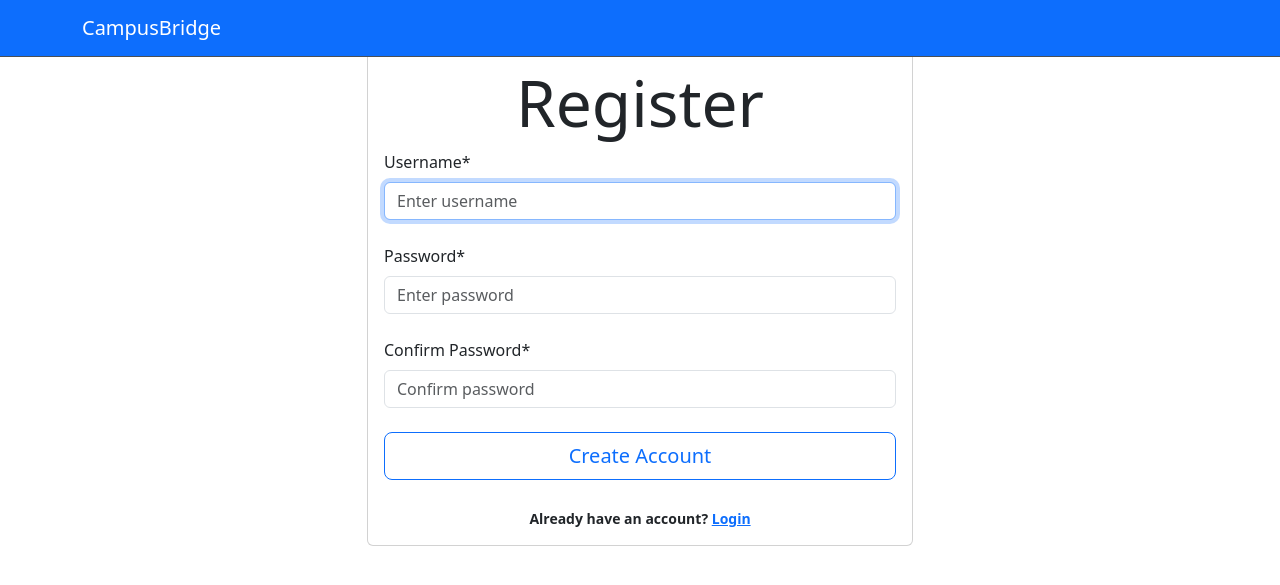
After one commit to rshaz2713/CampusBridge, a Django app: page /register/ in a window 1280 px wide. The commit adds this page. Shown: the top 585 px of the page. Run offline with Django 4.2, Linux system fonts and the light colour scheme.

Commit message:
Improve authentication UI and navbar logic

```diff
--- a/config/urls.py
+++ b/config/urls.py
@@ -16,12 +16,18 @@ Including another URLconf
 """
 from django.contrib import admin
 from django.urls import path, include
+from django.contrib.auth import views as auth_views
+from dashboard.views import dashboard_home
+
 
 # Root URL configuration. Routes traffic to appropriate Django apps.
 # You can check specific URLs of apps core and dashboard.
 urlpatterns = [
-    path('admin/', admin.site.urls),
+    path("admin/", admin.site.urls),
     path("", include("core.urls")),
-    path("accounts/", include("django.contrib.auth.urls")),
-    path("dashboard/", include("dashboard.urls")),
+    path("accounts/login/", auth_views.LoginView.as_view(
+        template_name="registration/login.html"
+    ), name="login"),
+    path("accounts/logout/", auth_views.LogoutView.as_view(), name="logout"),
+    path("dashboard/", dashboard_home, name="dashboard_home"),
 ]
--- a/core/urls.py
+++ b/core/urls.py
@@ -1,6 +1,7 @@
 from django.urls import path
-from .views import home
+from . import views
 
 urlpatterns = [
-    path("", home, name="home"),
+    path("", views.home, name="home"),
+    path("register/", views.register_view, name="register"),
 ]
--- a/core/views.py
+++ b/core/views.py
@@ -1,5 +1,42 @@
-from django.shortcuts import render
+from django.shortcuts import render, redirect
+from django.contrib.auth.forms import UserCreationForm
+from django.contrib.auth import login
+from django import forms
 
-# Landing page view when user loads CampusBridge.
+
+class CampusBridgeRegisterForm(UserCreationForm):
+    username = forms.CharField(
+        widget=forms.TextInput(attrs={
+            "class": "form-control custom-input",
+            "placeholder": "Enter username"
+        })
+    )
+    password1 = forms.CharField(
+        widget=forms.PasswordInput(attrs={
+            "class": "form-control custom-input",
+            "placeholder": "Enter password"
+        })
+    )
+    password2 = forms.CharField(
+        widget=forms.PasswordInput(attrs={
+            "class": "form-control custom-input",
+            "placeholder": "Confirm password"
+        })
+    )
+
+
 def home(request):
     return render(request, "core/home.html")
+
+
+def register_view(request):
+    if request.method == "POST":
+        form = CampusBridgeRegisterForm(request.POST)
+        if form.is_valid():
+            user = form.save()
+            login(request, user)
+            return redirect("dashboard_home")
+    else:
+        form = CampusBridgeRegisterForm()
+
+    return render(request, "registration/register.html", {"form": form})
--- a/templates/base.html
+++ b/templates/base.html
@@ -1,25 +1,56 @@
-<!-- Base template used by all pages. -->
-<!-- Individual templates extend this and fill the blocks. -->
+{% load static %}
+<!doctype html>
+<html lang="en">
+<head>
+    <meta charset="utf-8">
+    <meta name="viewport" content="width=device-width, initial-scale=1">
+    <title>{% block title %}CampusBridge{% endblock %}</title>
 
-<!-- TODO: Refine this into a proper base page (with navbar etc.) in a future commit. -->
+    <link href="https://cdn.jsdelivr.net/npm/bootstrap@5.3.2/dist/css/bootstrap.min.css" rel="stylesheet">
+    <link rel="stylesheet" href="https://cdnjs.cloudflare.com/ajax/libs/font-awesome/6.4.2/css/all.min.css">
+    <link rel="stylesheet" href="{% static 'css/loginStyle.css' %}">
+</head>
 
-<!DOCTYPE html>
-<html>
-<head>
-    <title>{% block title %}CampusBridge{% endblock %}</title>
-</head>
 <body>
+<nav class="navbar navbar-expand-lg bg-primary border-bottom border-body fixed-top" data-bs-theme="dark">
+    <div class="container">
+        <a class="navbar-brand" href="{% url 'home' %}">CampusBridge</a>
+
+        <button class="navbar-toggler" type="button" data-bs-toggle="collapse" data-bs-target="#navbarSupportedContent"
+                aria-controls="navbarSupportedContent" aria-expanded="false" aria-label="Toggle navigation">
+            <span class="navbar-toggler-icon"></span>
+        </button>
+
+        <div class="collapse navbar-collapse" id="navbarSupportedContent">
+            <ul class="navbar-nav ms-auto">
+                {% if user.is_authenticated %}
+                    <li class="nav-item dropdown">
+                        <a class="nav-link dropdown-toggle active" data-bs-toggle="dropdown" href="#"
+                           role="button" aria-expanded="false">
+                            {{ user.username }}
+                        </a>
+                        <ul class="dropdown-menu dropdown-menu-end">
+                            <li><a class="dropdown-item" href="{% url 'dashboard_home' %}">Dashboard</a></li>
+                            <li><hr class="dropdown-divider"></li>
+                            <li>
+                                <form action="{% url 'logout' %}" method="post" class="px-3">
+                                    {% csrf_token %}
+                                    <button type="submit" class="btn btn-link dropdown-item p-0 text-start">Logout</button>
+                                </form>
+                            </li>
+                        </ul>
+                    </li>
+                {% endif %}
+            </ul>
+        </div>
+    </div>
+</nav>
+
+<div class="container my-5">
     {% block content %}
-    <h1>CampusBridge</h1>
-    {% if user.is_authenticated %}
-        <p>Logged in as {{ user.username }}</p>
-        <ul>
-            <li><a href="{% url 'logout' %}">Logout</a></li>
-            <li><a href="{% url 'dashboard_home' %}">Dashboard</a></li>
-        </ul>
-    {% else %}
-        <a href="{% url 'login' %}">Login</a>
-    {% endif %}
     {% endblock %}
+</div>
+
+<script src="https://cdn.jsdelivr.net/npm/bootstrap@5.3.2/dist/js/bootstrap.bundle.min.js"></script>
 </body>
 </html>
--- /dev/null
+++ b/templates/registration/register.html
@@ -0,0 +1,56 @@
+{% extends "base.html" %}
+
+{% block title %}Register | CampusBridge{% endblock %}
+
+{% block content %}
+<div class="row justify-content-center">
+    <div class="col-lg-6">
+        <div class="card login-card">
+            <div class="card-body">
+
+                <h1 class="display-3 text-center login-title">Register</h1>
+
+                {% if form.errors %}
+                    <div class="alert alert-danger">
+                        Please fix the errors below.
+                    </div>
+                {% endif %}
+
+                <form method="post">
+                    {% csrf_token %}
+
+                    <div class="mb-4">
+                        <label class="form-label">Username*</label>
+                        {{ form.username }}
+                    </div>
+
+                    <div class="mb-4">
+                        <label class="form-label">Password*</label>
+                        {{ form.password1 }}
+                    </div>
+
+                    <div class="mb-4">
+                        <label class="form-label">Confirm Password*</label>
+                        {{ form.password2 }}
+                    </div>
+
+                    <div class="d-grid my-4">
+                        <button class="btn btn-outline-primary btn-lg">
+                            Create Account
+                        </button>
+                    </div>
+
+                </form>
+
+                <div class="text-center">
+                    <p class="small fw-bold my-3 pt-1 mb-0">
+                        Already have an account?
+                        <a href="{% url 'login' %}">Login</a>
+                    </p>
+                </div>
+
+            </div>
+        </div>
+    </div>
+</div>
+{% endblock %}
```
Also changed, not shown: templates/core/home.html (+17 -7 lines), templates/dashboard/home.html (+11 -6 lines), templates/registration/login.html (+49 -9 lines), templates/static/loginStyle.css (added, +67 -0 lines), config/settings.py (line endings or trailing spaces).
